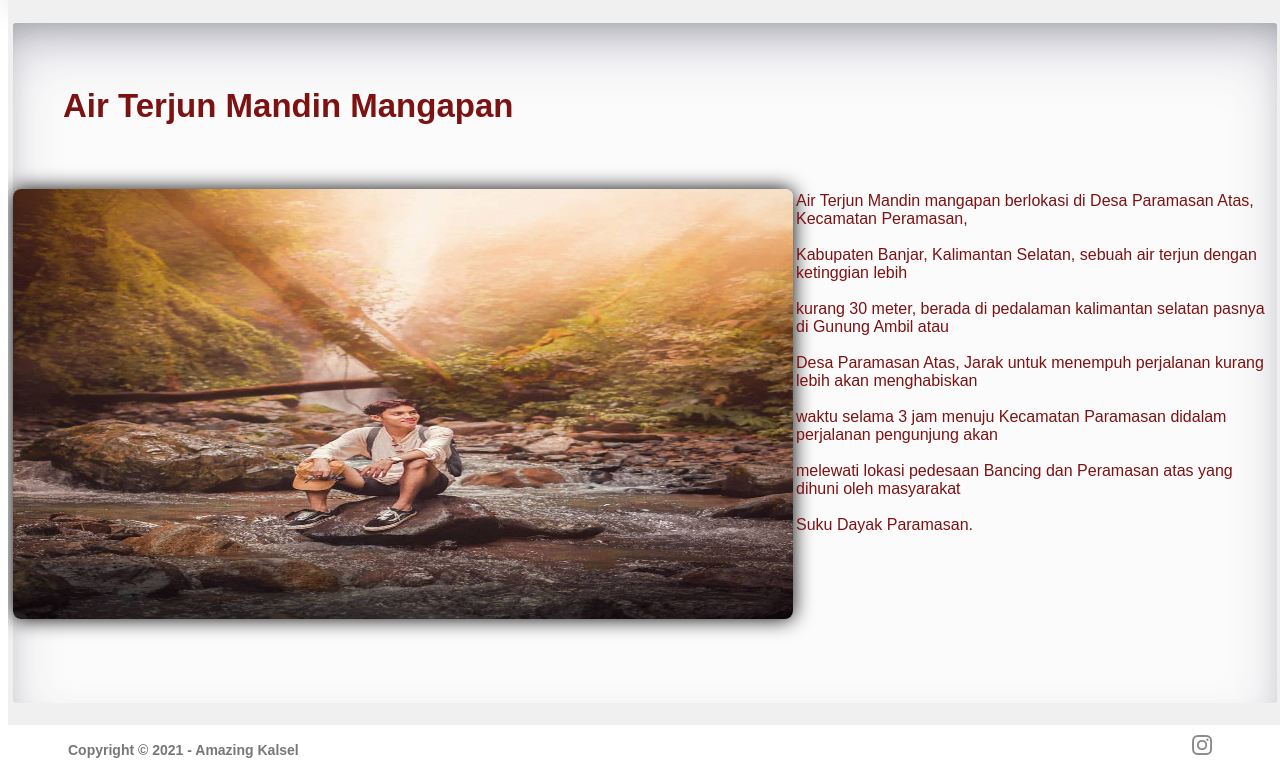
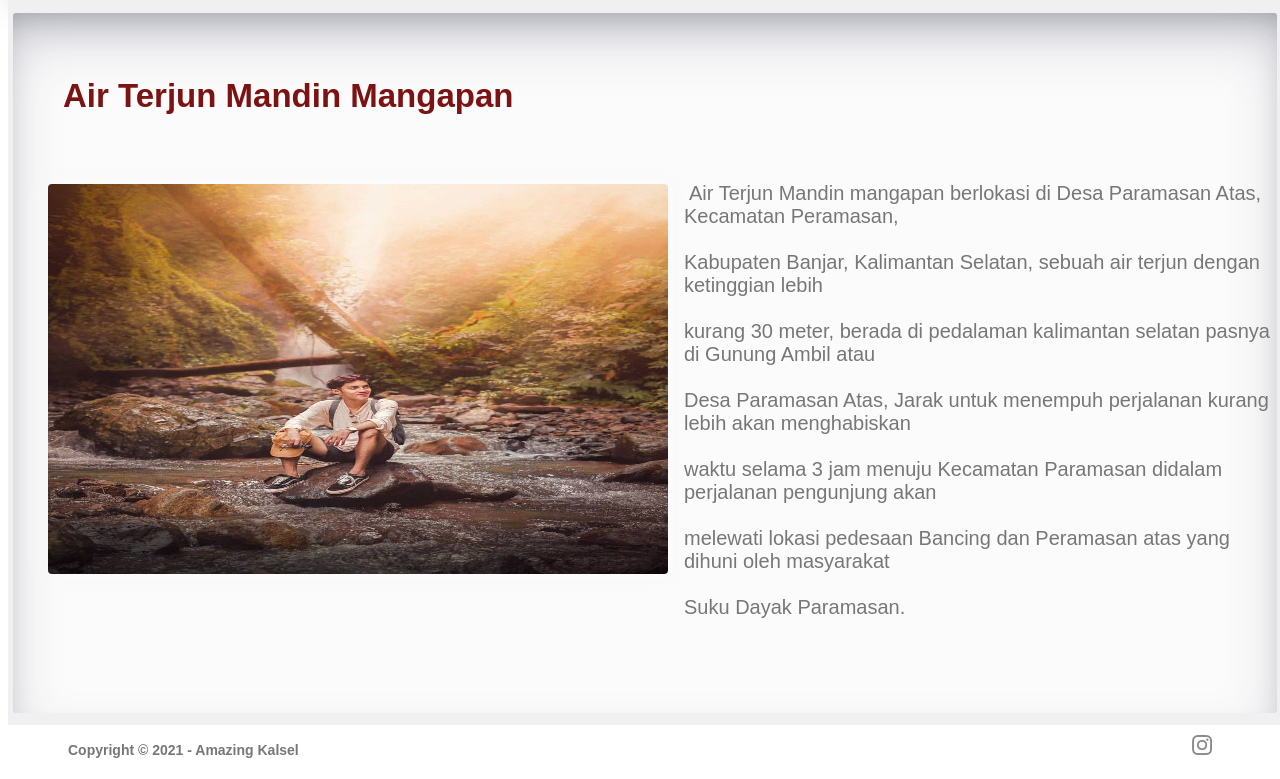
Before and after one commit to resyacahaya/web-wisata, a PHP site: page /halaman/infoalam.php in a window 1280 px wide. Shown: the part 88-867 px from the top of the page. Run offline with PHP 8.4, Linux system fonts and the light colour scheme.

Commit message:
update css

```diff
--- a/css/infowisata.css
+++ b/css/infowisata.css
@@ -10,12 +10,14 @@ h1{
    padding: 50px;
    margin: 14px 0;
 }
-p{
-   color:#ebe8e8;
-	font-family: sans-serif;
-   margin-right: top;
+font{
+   margin-right: 10px;
+   padding: 5px;
+   font-family: sans-serif;
+   color:#777777;
+   align-items: right;
+   font-size: 20px;
 }
-
 .content{
 	width: 100%;
 }
@@ -47,7 +49,6 @@ nav img{
 	float: left;
 	height: 45px;
 }
-
 header {
    background-color: #ffffff;
    box-shadow: rgba(100, 100, 111, 0.2) 0px 7px 29px 0px;
@@ -87,19 +88,20 @@ nav{
 	background: #fbfbfb;
 	border-radius: 3px;
 	box-shadow: rgba(50, 50, 93, 0.25) 0px 30px 60px -12px inset, rgba(0, 0, 0, 0.3) 0px 18px 36px -18px inset;
-	height: 680px;
+	height: 700px;
 	margin: auto;
 	width: 1500px;
 }
 nav img {
-   width: 780px;
-   height: 430px;
-   margin: 0;
-   padding: 0;
+   width: 620px;
+   height: 390px;
+   margin-right: 8px;
+   padding: 5px;
    -webkit-box-shadow: 0 0 20px #000;
-   box-shadow: 0 0 20 px rgb(218, 215, 215);
-   border-radius: 8px;
+   box-shadow: 0 0 20px rgb(250, 248, 248);
+   border-radius: 9px;
 }
+
 .footer{
 	background-color: #fff;
     padding: 10px;
```
